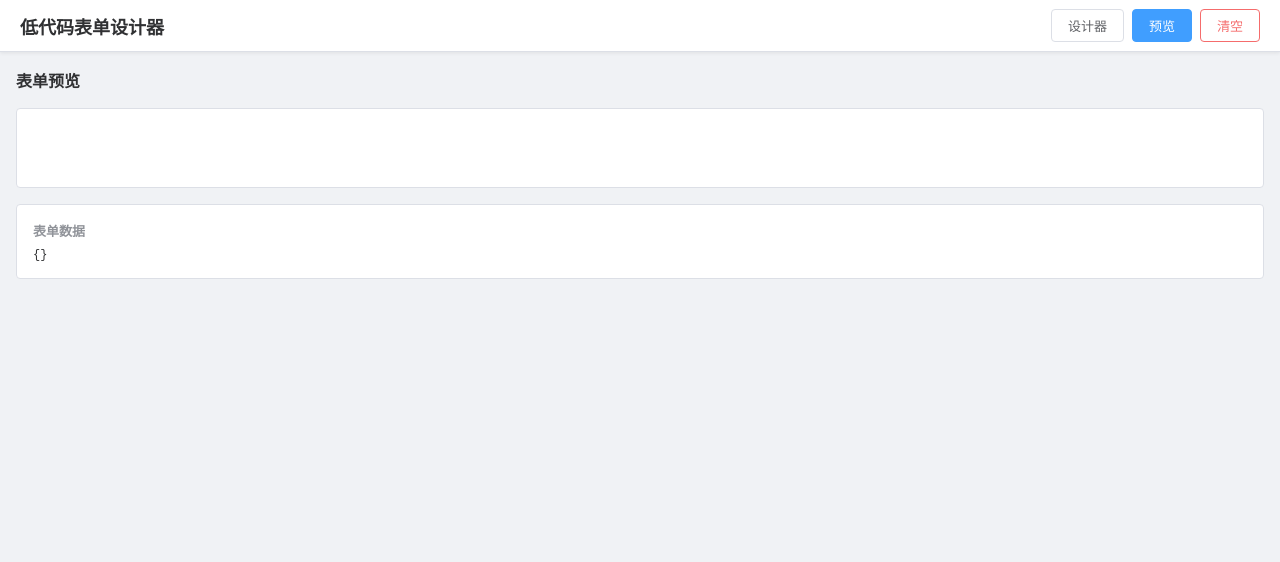
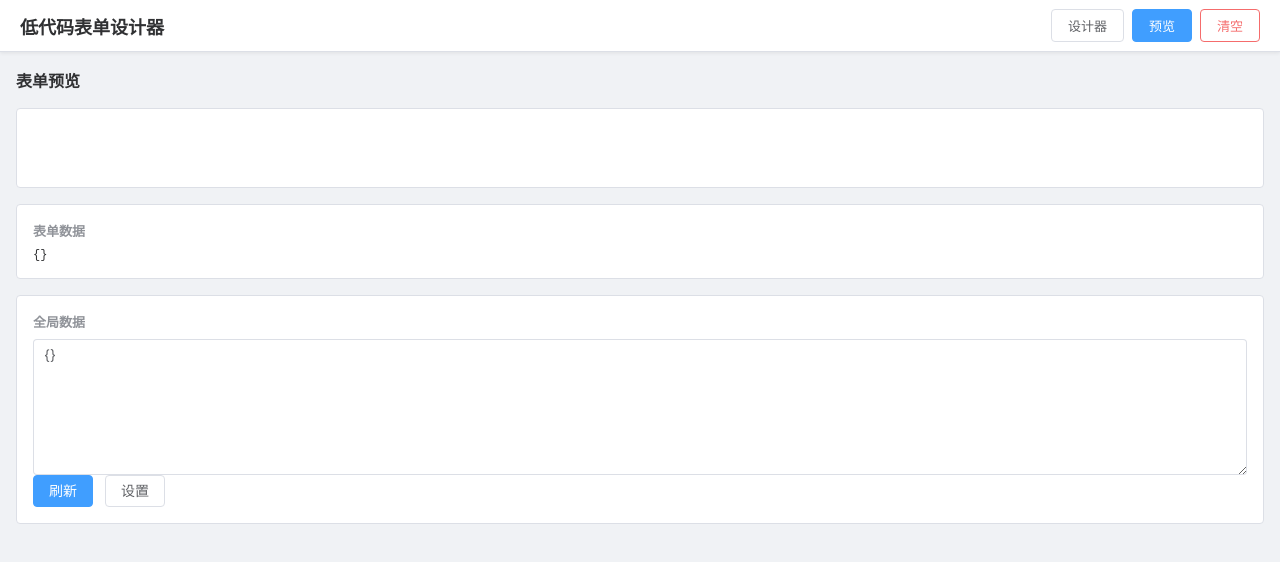
Before and after one commit to imlinhanchao/low-code, a Vue app: page / in a window 1280 px wide. Both pictures are taken after a click on the button "预览". Shown: the top 562 px of the page. Built offline with nearby package versions, Linux system fonts and the light colour scheme.

Commit message:
🎈 perf: 优化样式和增加全局数据编辑窗口

```diff
--- a/App.vue
+++ b/App.vue
@@ -26,11 +26,24 @@
             :schema="schema"
             :components="components"
             v-model="formData"
+            v-model:global="globalData"
           />
         </div>
         <div class="preview-data">
           <h3>表单数据</h3>
           <pre>{{ JSON.stringify(formData, null, 2) }}</pre>
+        </div>
+        <div class="preview-data">
+          <h3>全局数据</h3>
+          <el-input
+            type="textarea"
+            :rows="6"
+            v-model="globalDataText"
+          />
+          <p>
+            <el-button type="primary" @click="globalDataText = JSON.stringify(globalData, null, 2)">刷新</el-button>
+            <el-button @click="globalData = JSON.parse(globalDataText)">设置</el-button>
+          </p>
         </div>
       </div>
     </main>
@@ -38,11 +51,12 @@
 </template>
 
 <script setup lang="ts">
-import { ref } from 'vue'
+import { ref, watch } from 'vue'
 import 'element-plus/dist/index.css'
 import { LcDesigner, LcRenderer, layoutComponents } from 'low-code'
 import type { FormSchema } from 'low-code'
 import componentList from '@low-code/element-plus'
+import { ElInput, ElButton } from 'element-plus'
 
 const components = [
   {
@@ -58,6 +72,17 @@ const formData = ref<Record<string, unknown>>({})
 function clearSchema() {
   schema.value = { widgets: [] }
 }
+
+const globalData = ref<Record<string, unknown>>({})
+const globalDataText = ref<string>('{}')
+watch(globalData, (val) => {
+  try {
+    globalDataText.value = JSON.stringify(val, null, 2)
+  } catch {
+    // ignore
+  }
+})
+
 </script>
 
 <style>
--- a/src/style.css
+++ b/src/style.css
@@ -298,7 +298,6 @@
   font-size: 11px;
   font-weight: 700;
   color: #409eff;
-  text-transform: uppercase;
   letter-spacing: 0.5px;
 }
 .lc-properties-group-label {
@@ -306,7 +305,6 @@
   font-size: 10px;
   font-weight: 700;
   color: #b0b3bb;
-  text-transform: uppercase;
   letter-spacing: 0.6px;
 }
 .lc-prop-row {
@@ -348,7 +346,7 @@
   content: attr(data-tooltip);
   position: absolute;
   bottom: calc(100% + 4px);
-  right: -4px;
+  left: 4px;
   min-width: 120px;
   max-width: 220px;
   white-space: pre-wrap;
```
